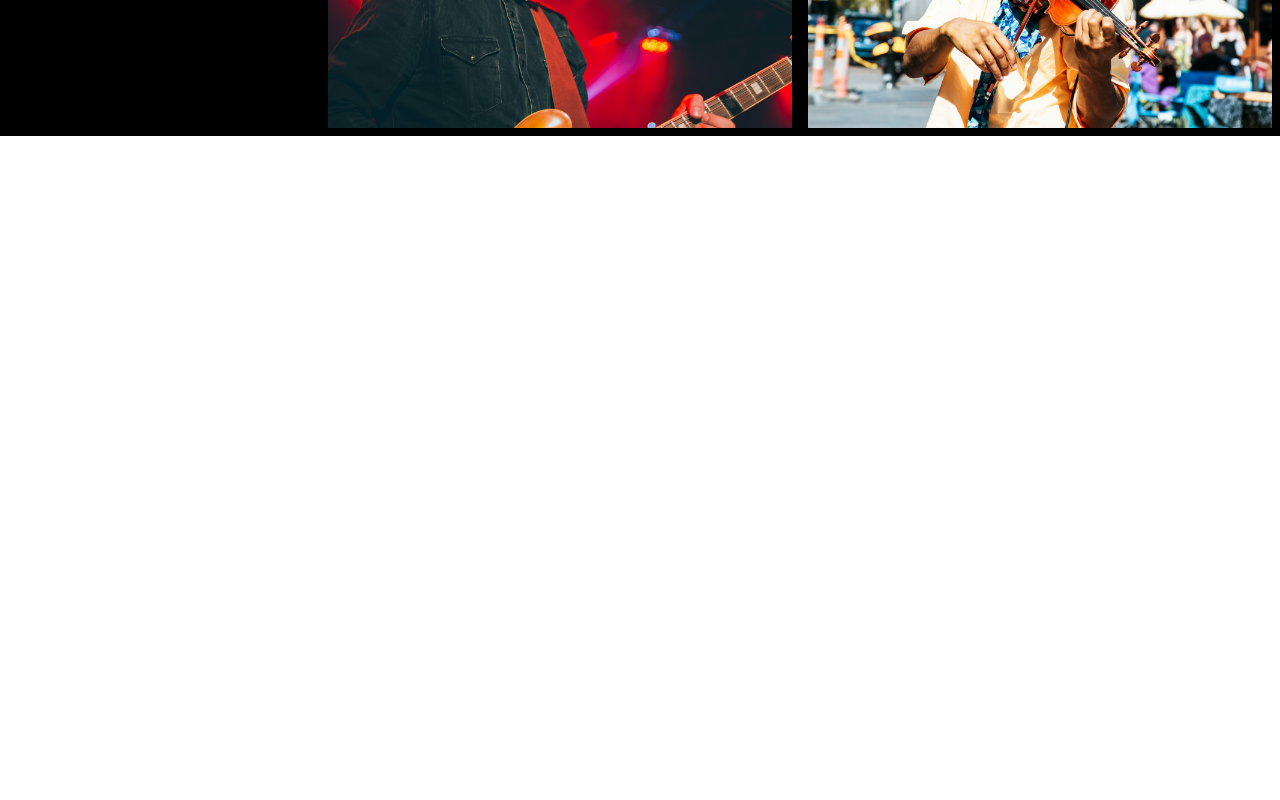
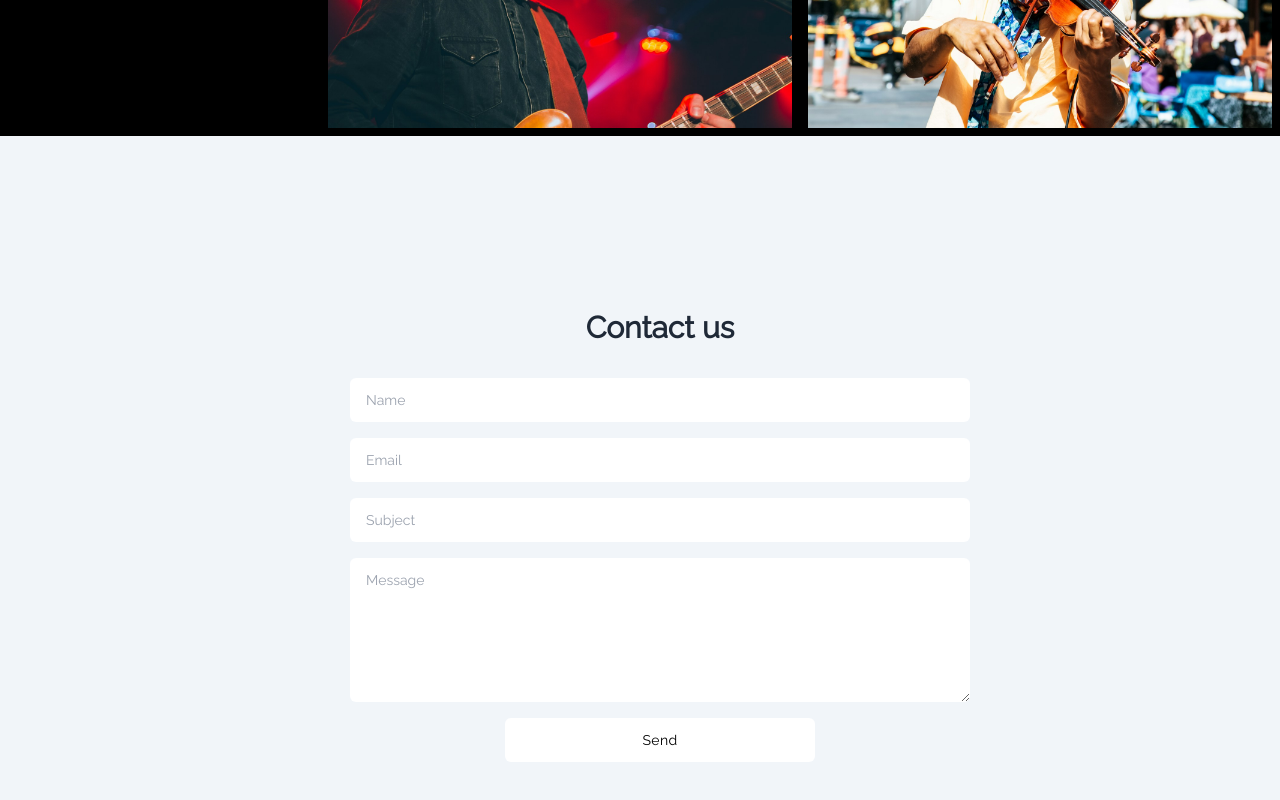
Before and after one commit to emirCo95/elysium_photo_studio, a Next.js app: page / in a window 1280 px wide. Shown: the part 2344-3144 px from the top of the page. Before the commit the page ends 2480 px from the top, so only its background shows below. Built offline with nearby package versions, Linux system fonts and the light colour scheme.

Commit message:
update ContactUs.tsx

```diff
--- a/app/components/ContactUs.tsx
+++ b/app/components/ContactUs.tsx
@@ -1,7 +1,47 @@
 import React from 'react';
+import { raleway } from '../ui/fonts';
 
 const ContactUs = () => {
-  return <div>ContactUs</div>;
+  return (
+    <div
+      id="contact"
+      className="w-full h-[100vh] flex justify-center items-center gap-5 bg-slate-100 overflow-hidden pl-10"
+    >
+      <div className={`${raleway.className} w-[50%]`}>
+        <h1 className="text-3xl text-gray-800 font-extrabold text-center">
+          Contact us
+        </h1>
+        <form className="mt-8 space-y-4 flex flex-col justify-center items-center">
+          <input
+            type="text"
+            placeholder="Name"
+            className="w-full rounded-md py-3 px-4 text-gray-800 bg-white focus:bg-transparent text-sm outline-black"
+          />
+          <input
+            type="email"
+            placeholder="Email"
+            className="w-full rounded-md py-3 px-4 text-gray-800 bg-white focus:bg-transparent text-sm outline-black"
+          />
+          <input
+            type="text"
+            placeholder="Subject"
+            className="w-full rounded-md py-3 px-4 text-gray-800 bg-white focus:bg-transparent text-sm outline-black"
+          />
+          <textarea
+            placeholder="Message"
+            rows={6}
+            className="w-full rounded-md py-3 px-4 text-gray-800 bg-white focus:bg-transparent text-sm outline-black"
+          ></textarea>
+          <button
+            type="button"
+            className="text-black bg-white hover:bg-black hover:text-white tracking-wide rounded-md text-sm px-4 py-3 w-[50%]"
+          >
+            Send
+          </button>
+        </form>
+      </div>
+    </div>
+  );
 };
 
 export default ContactUs;
--- a/app/page.tsx
+++ b/app/page.tsx
@@ -1,4 +1,5 @@
 import About from './components/About';
+import ContactUs from './components/ContactUs';
 import Hero from './components/Hero';
 import Photos from './components/Photos';
 
@@ -8,6 +9,7 @@ export default function Home() {
       <Hero />
       <About />
       <Photos />
+      <ContactUs />
     </>
   );
 }
```
